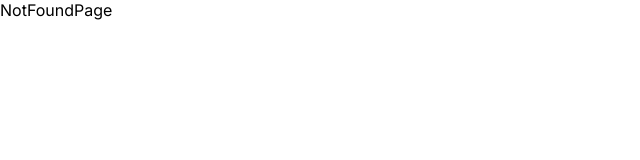
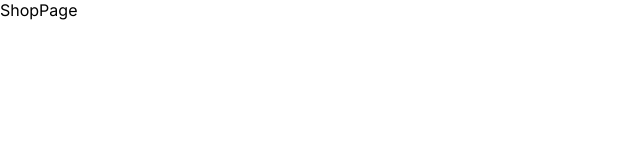
Before and after one commit to Lointainy/Seven-vital, a Next.js app: page /shop in a window 1280 px wide. Before the commit this address had no page. Shown: the top 160 px of the page, without its empty margins (0-640 px from the left). Built offline with nearby package versions, Linux system fonts and the light colour scheme.

Commit message:
add page

```diff
--- /dev/null
+++ b/app/account/page.jsx
@@ -0,0 +1,5 @@
+const AccountPage = () => {
+	return <div>AccountPage</div>;
+};
+
+export default AccountPage;
--- /dev/null
+++ b/app/contact/page.jsx
@@ -0,0 +1,5 @@
+const ContactPage = () => {
+	return <div>ContactPage</div>;
+};
+
+export default ContactPage;
--- /dev/null
+++ b/app/shop/page.jsx
@@ -0,0 +1,5 @@
+const ShopPage = () => {
+	return <div>ShopPage</div>;
+};
+
+export default ShopPage;
```
